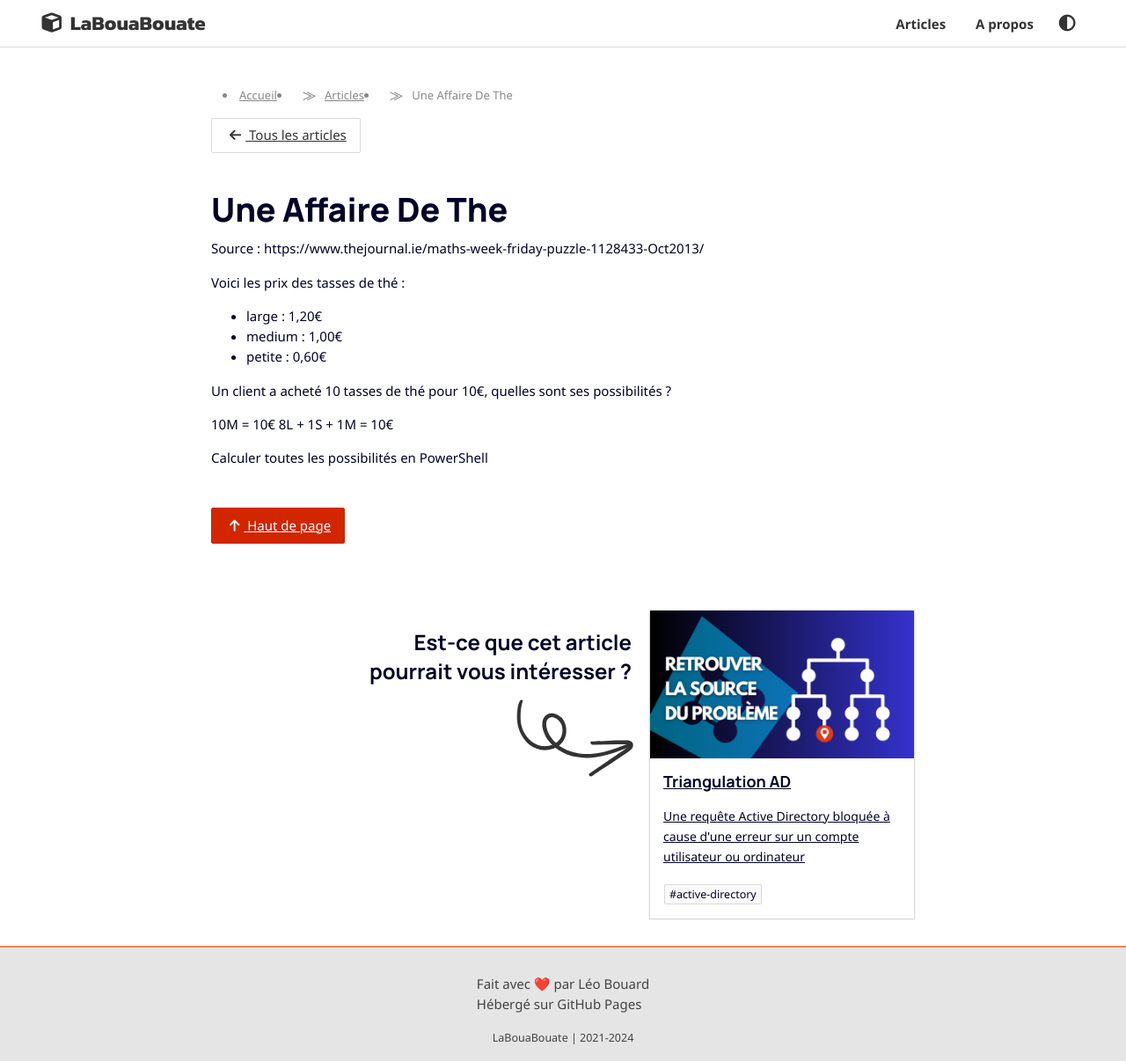
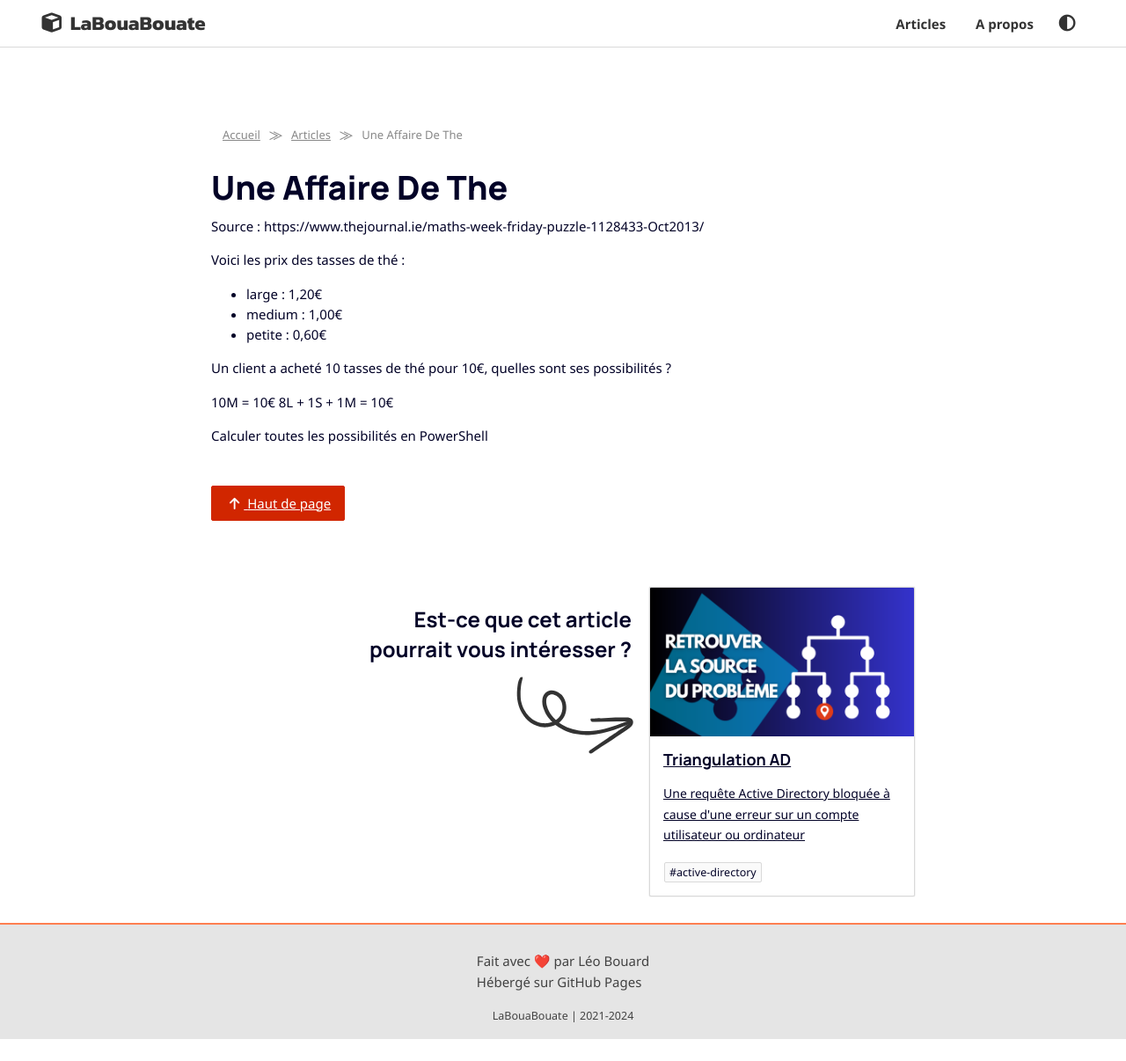
Before and after one commit to leobouard/leobouard.github.io, a Jekyll site: the page built from _posts/2025-01-01-une-affaire-de-the.md, in a window 1280 px wide. Shown: the whole page at 88% size. Built offline with Jekyll 4.4.1, drawn with Linux system fonts in a browser that asks for light colours; nearby versions of some CDN libraries; some web fonts are replaced; our own code applies the rules of GitHub Pages for plain Markdown files; after the commit the page ends 1181 px from its top, so only the background shows below that.

Commit message:
Modification du fil d'arianne

```diff
--- a/_layouts/post.html
+++ b/_layouts/post.html
@@ -3,35 +3,11 @@
 ---
 
 <section>
-  <nav class="breadcrumb">
-    <li><a href="/">Accueil</a></li>
-    <li><a href="/blog">Articles</a></li>
-    {% if page.tableOfContent %}<li><a href="{{ page.tableOfContent }}">Sommaire</a></li>{% endif %}
-    <li><span>{{ page.title }}</span></li>
-  </nav>
-  <!-- <div class="side-buttons">
-        <a href="/blog" title="Retour aux articles">
-            <i class="fa-solid fa-house"></i>
-        </a>
-        {% if page.tableOfContent %}
-            <a href="{{ page.tableOfContent }}" title="Voir le sommaire">
-                <i class="fa-solid fa-list"></i>
-            </a>
-        {% endif %}
-        <a href="javascript:document.getElementById('top').scrollIntoView({behavior: 'smooth'});" title="Retour en haut de page">
-            <i class="fa-solid fa-arrow-up"></i>
-        </a>
-    </div> -->
   <div class="top-buttons">
     {% if page.prevLink %}
     <a href="{{ page.prevLink.id }}">
       <i class="fa-solid fa-arrow-left"></i>
       <span>{{ page.prevLink.name }}</span>
-    </a>
-    {% else %}
-    <a href="/blog">
-      <i class="fa-solid fa-arrow-left"></i>
-      <span>Tous les articles</span>
     </a>
     {% endif %}
     {% if page.nextLink %}
@@ -41,6 +17,12 @@
     </a>
     {% endif %}
   </div>
+  <nav class="breadcrumb">
+    <li><a href="/">Accueil</a></li>
+    <li><a href="/blog">Articles</a></li>
+    {% if page.tableOfContent %}<li><a href="{{ page.tableOfContent }}">Sommaire</a></li>{% endif %}
+    <li><span>{{ page.title }}</span></li>
+  </nav>
   <h1>{{ page.title }}</h1>
   {{ content }}
   <div class="bottom-buttons">
--- a/assets/css/posts.scss
+++ b/assets/css/posts.scss
@@ -9,6 +9,10 @@
     color: #888;
     font-weight: 500;
     padding: 1em;
+}
+
+nav.breadcrumb {
+    list-style: none;
 }
 
 nav.breadcrumb li:not(:first-child)::before {
```
